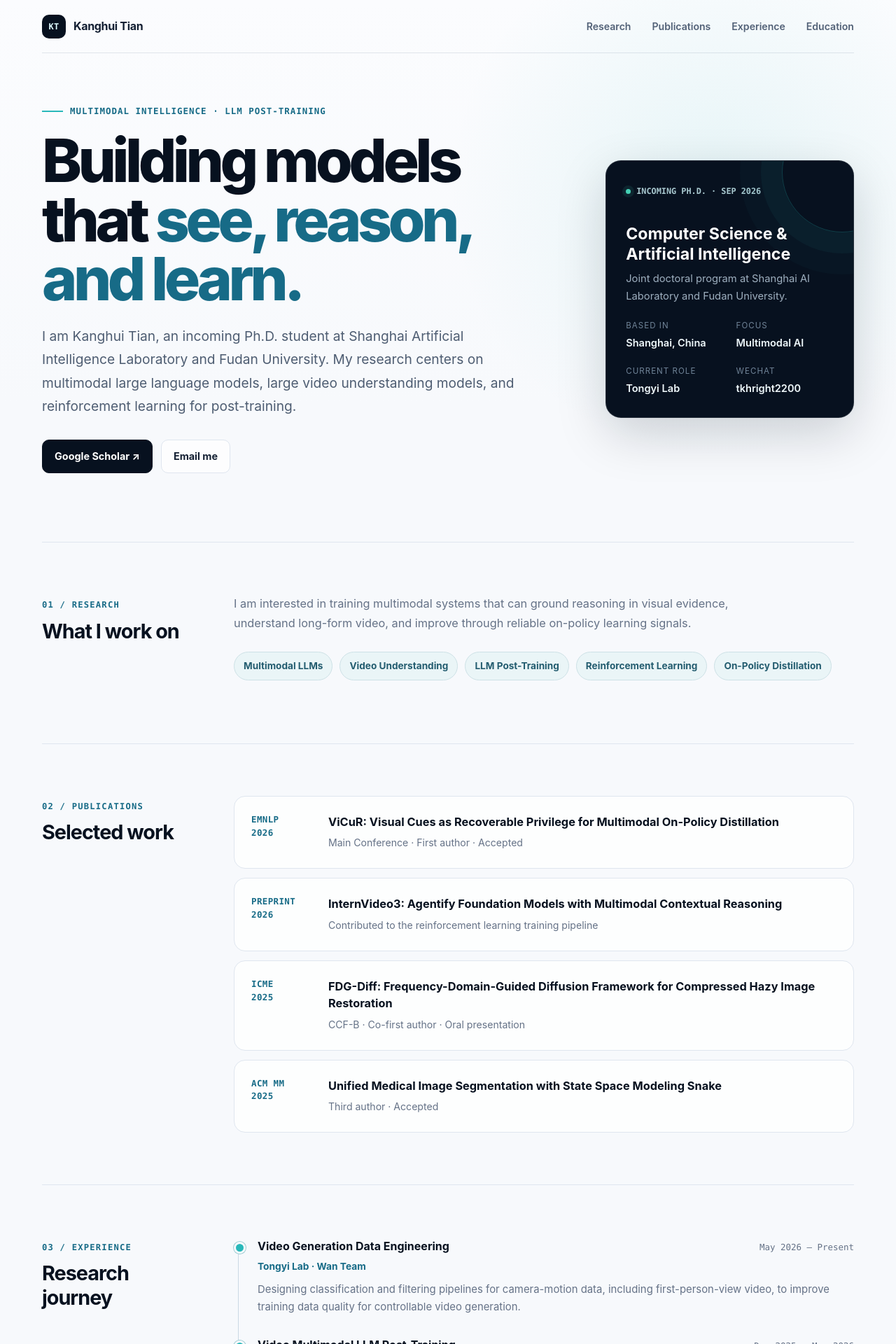
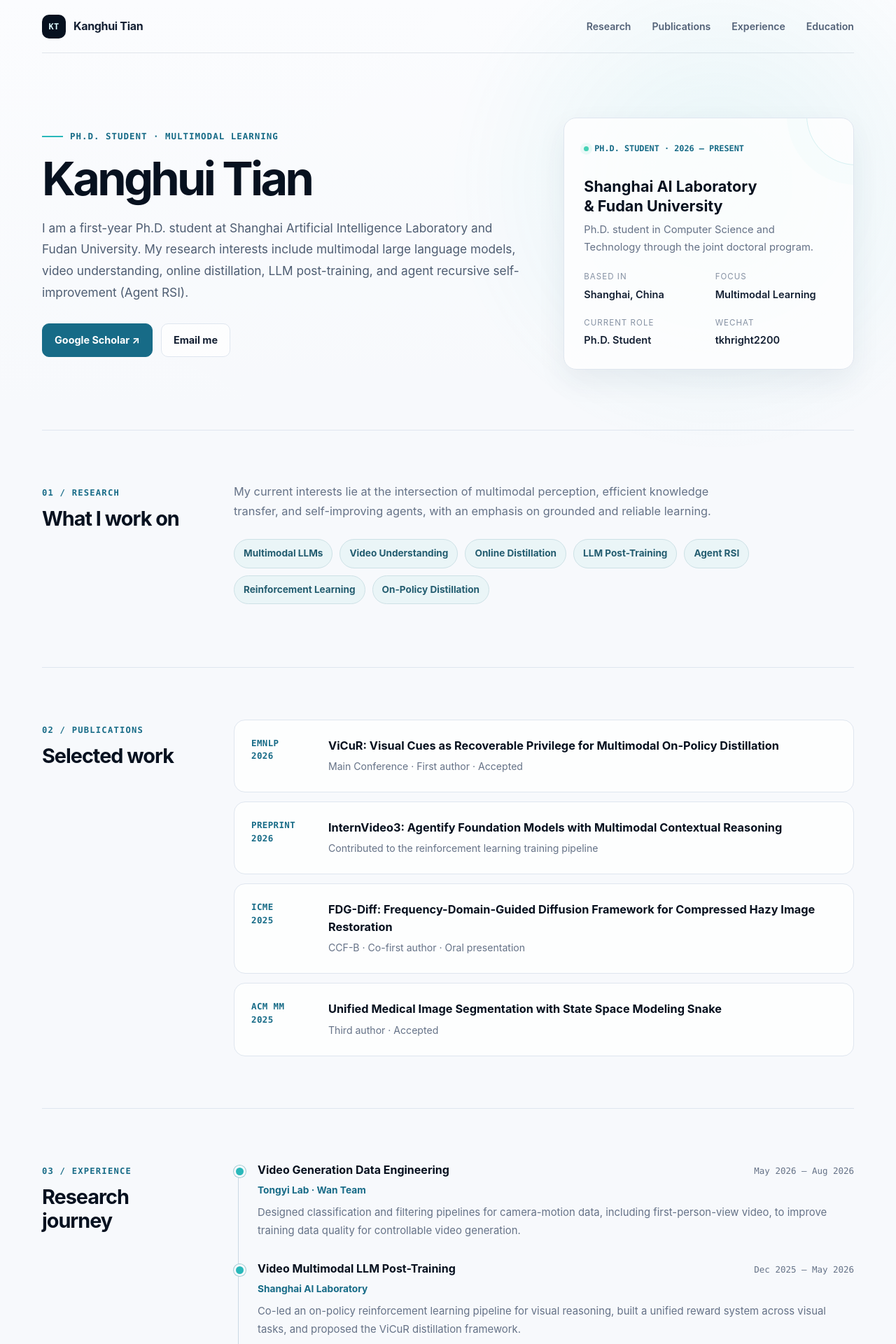
Before and after one commit to tiankanghui/tiankanghui.github.io, a Jekyll site: the page built from index.md, in a window 1280 px wide. Shown: the top 1920 px of the page at 70% size. Built offline with Jekyll 4.4.1, drawn with Linux system fonts in a browser that asks for light colours; some of the changed text lies outside the part shown.

Commit message:
Update PhD status and refine homepage

```diff
--- a/_config.yml
+++ b/_config.yml
@@ -1,3 +1,3 @@
 title: "Kanghui Tian"
-description: "AI researcher working on multimodal intelligence and LLM post-training."
+description: "Ph.D. student working on multimodal learning, online distillation, and agent RSI."
 url: "https://tiankanghui.github.io"
--- a/assets/css/site.css
+++ b/assets/css/site.css
@@ -47,26 +47,25 @@ nav { display: flex; gap: 30px; }
 nav a { color: #526177; font-size: 0.88rem; font-weight: 620; text-decoration: none; }
 nav a:hover { color: var(--accent); }
 main { padding: 74px 0 36px; }
-.hero { display: grid; grid-template-columns: minmax(0, 1.55fr) minmax(270px, 0.75fr); gap: 72px; align-items: center; padding-bottom: 98px; }
+.hero { display: grid; grid-template-columns: minmax(0, 1.25fr) minmax(300px, 0.75fr); gap: 54px; align-items: center; padding: 18px 0 86px; }
 .kicker { display: flex; align-items: center; gap: 10px; color: var(--accent); font: 700 0.78rem/1.4 ui-monospace, SFMono-Regular, Menlo, monospace; letter-spacing: 0.08em; text-transform: uppercase; }
 .kicker::before { content: ""; width: 30px; height: 2px; background: var(--accent-bright); }
 h1, h2, h3, p { margin-top: 0; }
-h1 { max-width: 780px; margin: 20px 0 24px; color: var(--navy); font-size: clamp(3.4rem, 6.7vw, 6.2rem); font-weight: 760; letter-spacing: -0.065em; line-height: 0.98; }
-h1 span { color: var(--accent); }
-.lede { max-width: 700px; margin-bottom: 30px; color: #4e5d72; font-size: clamp(1.05rem, 1.5vw, 1.2rem); line-height: 1.75; }
+h1 { margin: 18px 0 20px; color: var(--navy); font-size: clamp(3rem, 5.2vw, 4.7rem); font-weight: 740; letter-spacing: -0.055em; line-height: 1.04; }
+.lede { max-width: 720px; margin-bottom: 28px; color: #4e5d72; font-size: clamp(1rem, 1.35vw, 1.12rem); line-height: 1.78; }
 .actions { display: flex; flex-wrap: wrap; gap: 12px; }
 .button { display: inline-flex; align-items: center; gap: 9px; padding: 11px 17px; border: 1px solid var(--line); border-radius: 10px; background: rgba(255,255,255,.78); font-size: .9rem; font-weight: 680; text-decoration: none; transition: .2s ease; }
 .button:hover { transform: translateY(-2px); border-color: #b6c7d8; box-shadow: 0 8px 22px rgba(24, 55, 82, .08); }
-.button.primary { border-color: var(--navy); color: white; background: var(--navy); }
-.profile-card { position: relative; overflow: hidden; padding: 28px; border: 1px solid rgba(255,255,255,.12); border-radius: 22px; color: #d9e5ee; background: var(--navy); box-shadow: 0 24px 70px rgba(7,17,31,.17); }
-.profile-card::after { content: ""; position: absolute; width: 170px; height: 170px; right: -70px; top: -70px; border: 1px solid rgba(41,184,186,.26); border-radius: 50%; box-shadow: 0 0 0 30px rgba(41,184,186,.05), 0 0 0 60px rgba(41,184,186,.03); }
-.status { display: inline-flex; align-items: center; gap: 8px; color: #a9c9d0; font: 650 .74rem/1.3 ui-monospace, SFMono-Regular, Menlo, monospace; text-transform: uppercase; }
+.button.primary { border-color: var(--accent); color: white; background: var(--accent); }
+.profile-card { position: relative; overflow: hidden; padding: 28px; border: 1px solid var(--line); border-radius: 18px; color: var(--ink); background: rgba(255,255,255,.78); box-shadow: 0 16px 42px rgba(29,51,78,.07); }
+.profile-card::after { content: ""; position: absolute; width: 140px; height: 140px; right: -75px; top: -75px; border: 1px solid rgba(41,184,186,.18); border-radius: 50%; box-shadow: 0 0 0 28px rgba(41,184,186,.025); }
+.status { display: inline-flex; align-items: center; gap: 8px; color: var(--accent); font: 650 .74rem/1.3 ui-monospace, SFMono-Regular, Menlo, monospace; text-transform: uppercase; }
 .status::before { content: ""; width: 7px; height: 7px; border-radius: 50%; background: #45d1b5; box-shadow: 0 0 0 5px rgba(69,209,181,.1); }
-.profile-card h2 { position: relative; z-index: 1; margin: 34px 0 8px; color: white; font-size: 1.45rem; line-height: 1.25; }
-.profile-card p { position: relative; z-index: 1; margin-bottom: 20px; color: #9eafbf; font-size: .92rem; }
+.profile-card h2 { position: relative; z-index: 1; margin: 28px 0 8px; color: var(--navy); font-size: 1.35rem; line-height: 1.3; }
+.profile-card p { position: relative; z-index: 1; margin-bottom: 20px; color: var(--muted); font-size: .92rem; }
 .profile-card dl { margin: 0; display: grid; grid-template-columns: 1fr 1fr; gap: 18px; }
-.profile-card dt { color: #708498; font-size: .72rem; text-transform: uppercase; letter-spacing: .09em; }
-.profile-card dd { margin: 3px 0 0; color: #eff8fb; font-size: .91rem; font-weight: 620; }
+.profile-card dt { color: #8591a3; font-size: .72rem; text-transform: uppercase; letter-spacing: .09em; }
+.profile-card dd { margin: 3px 0 0; color: var(--ink); font-size: .91rem; font-weight: 620; }
 .section { display: grid; grid-template-columns: 210px minmax(0, 1fr); gap: 64px; padding: 74px 0; border-top: 1px solid var(--line); scroll-margin-top: 30px; }
 .section-label { color: var(--accent); font: 700 .76rem/1.4 ui-monospace, SFMono-Regular, Menlo, monospace; letter-spacing: .1em; text-transform: uppercase; }
 .section-title { margin: 8px 0 0; color: var(--navy); font-size: 1.8rem; line-height: 1.2; letter-spacing: -.035em; }
--- a/index.md
+++ b/index.md
@@ -1,26 +1,26 @@
 ---
 layout: default
-title: Kanghui Tian · AI Researcher
+title: Kanghui Tian · Ph.D. Student
 ---
 
 <section class="hero">
   <div>
-    <p class="kicker">Multimodal Intelligence · LLM Post-Training</p>
-    <h1>Building models that <span>see, reason, and learn.</span></h1>
-    <p class="lede">I am Kanghui Tian, an incoming Ph.D. student at Shanghai Artificial Intelligence Laboratory and Fudan University. My research centers on multimodal large language models, large video understanding models, and reinforcement learning for post-training.</p>
+    <p class="kicker">Ph.D. Student · Multimodal Learning</p>
+    <h1>Kanghui Tian</h1>
+    <p class="lede">I am a first-year Ph.D. student at Shanghai Artificial Intelligence Laboratory and Fudan University. My research interests include multimodal large language models, video understanding, online distillation, LLM post-training, and agent recursive self-improvement (Agent RSI).</p>
     <div class="actions">
       <a class="button primary" href="https://scholar.google.com/citations?hl=zh-CN&amp;user=r5Mm2eUAAAAJ" target="_blank" rel="noopener">Google Scholar ↗</a>
       <a class="button" href="mailto:2200393561@qq.com">Email me</a>
     </div>
   </div>
   <aside class="profile-card" aria-label="Current academic status">
-    <span class="status">Incoming Ph.D. · Sep 2026</span>
-    <h2>Computer Science &amp;<br>Artificial Intelligence</h2>
-    <p>Joint doctoral program at Shanghai AI Laboratory and Fudan University.</p>
+    <span class="status">Ph.D. Student · 2026 — Present</span>
+    <h2>Shanghai AI Laboratory<br>&amp; Fudan University</h2>
+    <p>Ph.D. student in Computer Science and Technology through the joint doctoral program.</p>
     <dl>
       <div><dt>Based in</dt><dd>Shanghai, China</dd></div>
-      <div><dt>Focus</dt><dd>Multimodal AI</dd></div>
-      <div><dt>Current role</dt><dd>Tongyi Lab</dd></div>
+      <div><dt>Focus</dt><dd>Multimodal Learning</dd></div>
+      <div><dt>Current role</dt><dd>Ph.D. Student</dd></div>
       <div><dt>WeChat</dt><dd>tkhright2200</dd></div>
     </dl>
   </aside>
@@ -29,8 +29,8 @@ title: Kanghui Tian · AI Researcher
 <section class="section" id="research">
   <header><span class="section-label">01 / Research</span><h2 class="section-title">What I work on</h2></header>
   <div>
-    <p class="section-intro">I am interested in training multimodal systems that can ground reasoning in visual evidence, understand long-form video, and improve through reliable on-policy learning signals.</p>
-    <ul class="tags"><li>Multimodal LLMs</li><li>Video Understanding</li><li>LLM Post-Training</li><li>Reinforcement Learning</li><li>On-Policy Distillation</li></ul>
+    <p class="section-intro">My current interests lie at the intersection of multimodal perception, efficient knowledge transfer, and self-improving agents, with an emphasis on grounded and reliable learning.</p>
+    <ul class="tags"><li>Multimodal LLMs</li><li>Video Understanding</li><li>Online Distillation</li><li>LLM Post-Training</li><li>Agent RSI</li><li>Reinforcement Learning</li><li>On-Policy Distillation</li></ul>
   </div>
 </section>
 
@@ -47,7 +47,7 @@ title: Kanghui Tian · AI Researcher
 <section class="section" id="experience">
   <header><span class="section-label">03 / Experience</span><h2 class="section-title">Research journey</h2></header>
   <div class="timeline">
-    <article class="timeline-item"><div class="timeline-head"><h3>Video Generation Data Engineering</h3><time>May 2026 — Present</time></div><div class="org">Tongyi Lab · Wan Team</div><p>Designing classification and filtering pipelines for camera-motion data, including first-person-view video, to improve training data quality for controllable video generation.</p></article>
+    <article class="timeline-item"><div class="timeline-head"><h3>Video Generation Data Engineering</h3><time>May 2026 — Aug 2026</time></div><div class="org">Tongyi Lab · Wan Team</div><p>Designed classification and filtering pipelines for camera-motion data, including first-person-view video, to improve training data quality for controllable video generation.</p></article>
     <article class="timeline-item"><div class="timeline-head"><h3>Video Multimodal LLM Post-Training</h3><time>Dec 2025 — May 2026</time></div><div class="org">Shanghai AI Laboratory</div><p>Co-led an on-policy reinforcement learning pipeline for visual reasoning, built a unified reward system across visual tasks, and proposed the ViCuR distillation framework.</p></article>
     <article class="timeline-item"><div class="timeline-head"><h3>Multimodal Representation Learning</h3><time>Mar 2025 — Jun 2025</time></div><div class="org">Independent research project</div><p>Designed and implemented a two-stage hierarchical decoupling adaptation framework, along with its experimental and evaluation protocols.</p></article>
     <article class="timeline-item"><div class="timeline-head"><h3>Universal Medical Image Segmentation</h3><time>Sep 2024 — Apr 2025</time></div><div class="org">Scientific innovation course project</div><p>Reproduced state-of-the-art segmentation methods, analyzed deep-snake limitations, designed improvement experiments, and contributed to the resulting paper.</p></article>
@@ -58,7 +58,7 @@ title: Kanghui Tian · AI Researcher
 <section class="section" id="education">
   <header><span class="section-label">04 / Education</span><h2 class="section-title">Academic background</h2></header>
   <div class="card-grid">
-    <article class="info-card"><span class="date">STARTING SEP 2026</span><h3>Shanghai AI Laboratory &amp; Fudan University</h3><p>Ph.D. in Computer Science and Technology<br>College of Computer Science and Artificial Intelligence · Joint Program</p></article>
+    <article class="info-card"><span class="date">SEP 2026 — PRESENT</span><h3>Shanghai AI Laboratory &amp; Fudan University</h3><p>Ph.D. in Computer Science and Technology<br>College of Computer Science and Artificial Intelligence · Joint Program</p></article>
     <article class="info-card"><span class="date">2022 — 2026</span><h3>Sun Yat-sen University</h3><p>B.Eng. in Intelligent Science and Technology<br>GPA 4.22/5.00 · Rank 3/187 · Top 1.6%</p></article>
   </div>
 </section>
```
